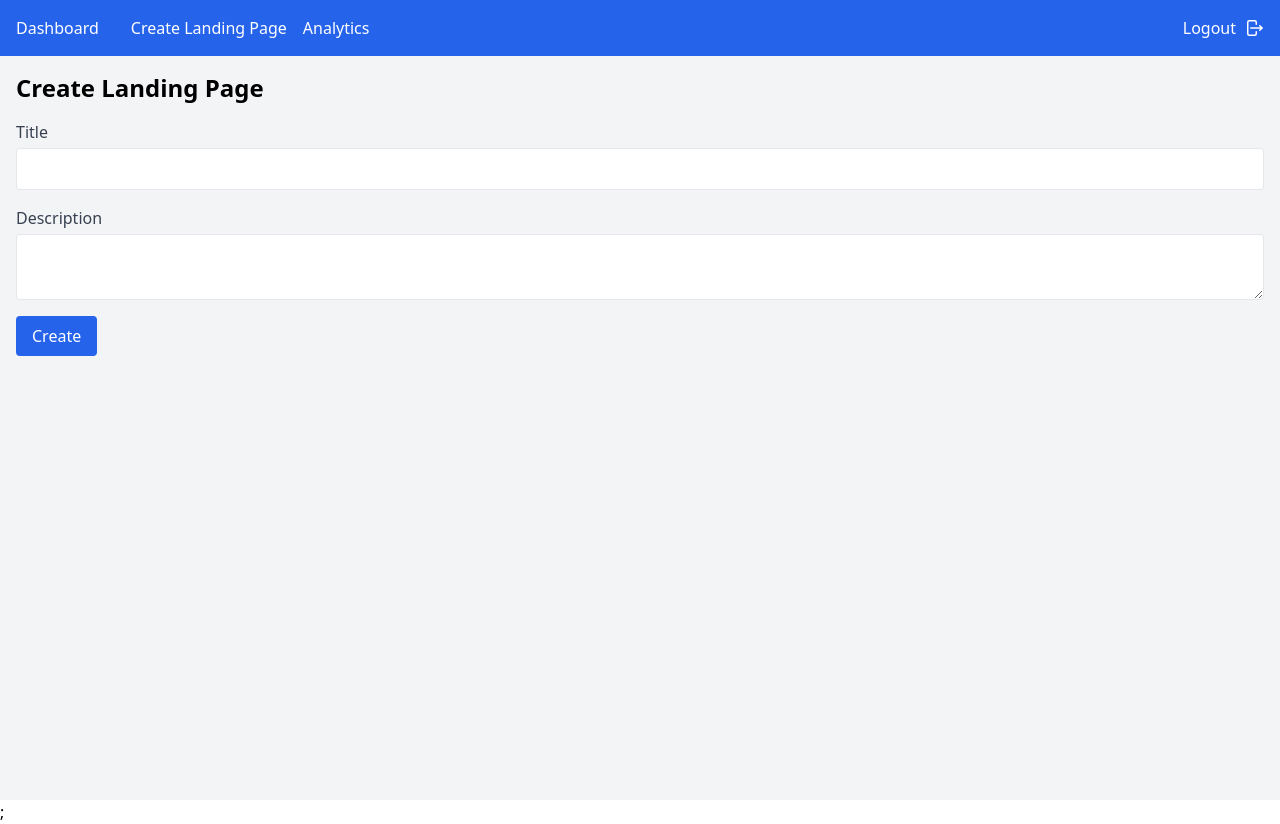
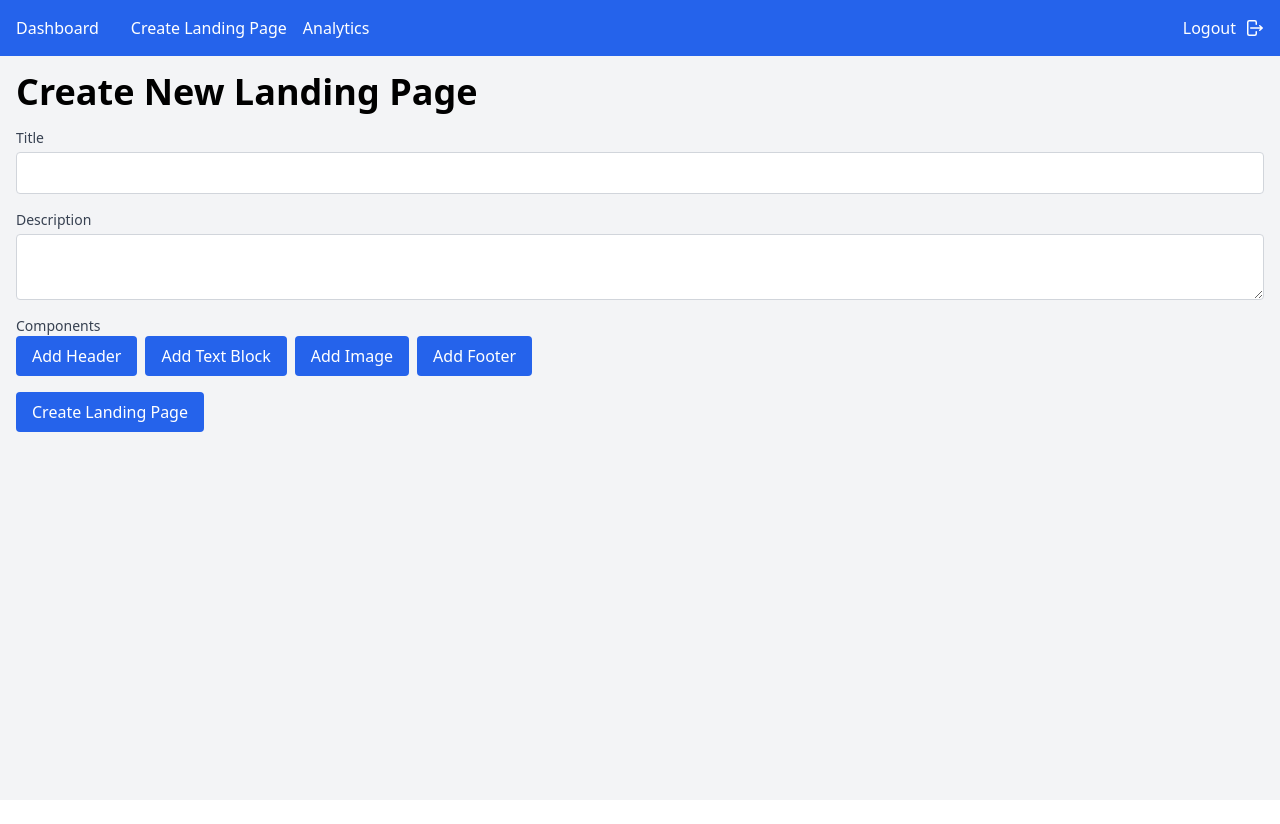
Before and after one commit to Durgesh2601/landing-page-dashboard, a Next.js app: page /create in a window 1280 px wide. After the commit the page ends 800 px from the top, so only its background shows below. Built offline with nearby package versions, Linux system fonts and the light colour scheme; sample sign-in values are in the browser's storage.

Commit message:
feat: create landing page

```diff
--- /dev/null
+++ b/src/constants/index.ts
@@ -0,0 +1,4 @@
+export const LANDING_PAGE_STATUS = {
+  DRAFT: "draft",
+  LIVE: "live",
+};
--- a/src/context/AuthContext.tsx
+++ b/src/context/AuthContext.tsx
@@ -1,4 +1,3 @@
-// context/AuthContext.tsx
 import {
   createContext,
   useContext,
--- /dev/null
+++ b/src/context/LandingPageContext.tsx
@@ -0,0 +1,46 @@
+import { createContext, useContext, useState, ReactNode } from "react";
+import { LANDING_PAGE_STATUS } from "@/constants";
+
+const { DRAFT, LIVE } = LANDING_PAGE_STATUS;
+
+interface LandingPage {
+  id: number;
+  title: string;
+  description: string;
+  components: Array<{ type: string; content: string }>;
+  status: string | typeof DRAFT | typeof LIVE;
+}
+
+interface LandingPageContextType {
+  landingPages: LandingPage[];
+  addLandingPage: (page: LandingPage) => void;
+}
+
+const LandingPageContext = createContext<LandingPageContextType | undefined>(
+  undefined
+);
+
+export const LandingPageProvider = ({ children }: { children: ReactNode }) => {
+  const [landingPages, setLandingPages] = useState<LandingPage[]>([]);
+
+  const addLandingPage = (page: LandingPage) => {
+    setLandingPages([
+      ...landingPages,
+      { ...page, id: landingPages.length + 1 },
+    ]);
+  };
+
+  return (
+    <LandingPageContext.Provider value={{ landingPages, addLandingPage }}>
+      {children}
+    </LandingPageContext.Provider>
+  );
+};
+
+export const useLandingPage = () => {
+  const context = useContext(LandingPageContext);
+  if (!context) {
+    throw new Error("useLandingPage must be used within a LandingPageProvider");
+  }
+  return context;
+};
--- a/src/pages/_app.tsx
+++ b/src/pages/_app.tsx
@@ -1,6 +1,7 @@
 import { useRouter } from "next/router";
 import { useEffect } from "react";
 import { AuthProvider } from "@/context/AuthContext";
+import { LandingPageProvider } from "@/context/LandingPageContext";
 import "../styles/globals.css";
 
 function MyApp({
@@ -21,7 +22,9 @@ function MyApp({
 
   return (
     <AuthProvider>
-      <Component {...pageProps} />;
+      <LandingPageProvider>
+        <Component {...pageProps} />
+      </LandingPageProvider>
     </AuthProvider>
   );
 }
--- a/src/pages/create.tsx
+++ b/src/pages/create.tsx
@@ -1,50 +1,128 @@
-import { useState } from 'react';
-import { useRouter } from 'next/router';
-import Layout from '../components/Layout';
+import { useState } from "react";
+import { useRouter } from "next/router";
+import Layout from "../components/Layout";
+import { useLandingPage } from "@/context/LandingPageContext";
 
 const Create = () => {
+  const { addLandingPage } = useLandingPage();
   const router = useRouter();
-  const [title, setTitle] = useState('');
-  const [description, setDescription] = useState('');
 
-  const createPage = () => {
-    const newPage = {
-      id: Date.now().toString(),
-      title,
-      description,
-      status: 'Draft',
-      components: [],
-    };
+  const [title, setTitle] = useState("");
+  const [description, setDescription] = useState("");
+  const [components, setComponents] = useState<
+    Array<{ type: string; content: string }>
+  >([]);
 
-    const pages = JSON.parse(localStorage.getItem('landingPages') || '[]');
-    pages.push(newPage);
-    localStorage.setItem('landingPages', JSON.stringify(pages));
+  const handleAddComponent = (type: string) => {
+    setComponents([...components, { type, content: "" }]);
+  };
 
-    router.push('/');
+  const handleChangeComponentContent = (index: number, content: string) => {
+    const updatedComponents = components.map((component, i) =>
+      i === index ? { ...component, content } : component
+    );
+    setComponents(updatedComponents);
+  };
+
+  const handleSubmit = (e: React.FormEvent) => {
+    e.preventDefault();
+    const newPage = { title, description, components, status: "Draft", id: 0 };
+    addLandingPage(newPage);
+    router.push("/dashboard");
   };
 
   return (
     <Layout>
-      <h1 className="text-2xl font-bold mb-4">Create Landing Page</h1>
-      <form onSubmit={(e) => { e.preventDefault(); createPage(); }}>
+      <h1 className="text-4xl font-bold">Create New Landing Page</h1>
+      <form onSubmit={handleSubmit} className="mt-4">
         <div className="mb-4">
-          <label className="block text-gray-700">Title</label>
+          <label
+            htmlFor="title"
+            className="block text-sm font-medium text-gray-700"
+          >
+            Title
+          </label>
           <input
+            id="title"
             type="text"
             value={title}
             onChange={(e) => setTitle(e.target.value)}
-            className="mt-1 block w-full p-2 border rounded"
+            required
+            className="block w-full p-2 mt-1 border border-gray-300 rounded"
           />
         </div>
         <div className="mb-4">
-          <label className="block text-gray-700">Description</label>
+          <label
+            htmlFor="description"
+            className="block text-sm font-medium text-gray-700"
+          >
+            Description
+          </label>
           <textarea
+            id="description"
             value={description}
             onChange={(e) => setDescription(e.target.value)}
-            className="mt-1 block w-full p-2 border rounded"
+            required
+            className="block w-full p-2 mt-1 border border-gray-300 rounded"
           />
         </div>
-        <button type="submit" className="px-4 py-2 bg-blue-600 text-white rounded">Create</button>
+        <div className="mb-4">
+          <label className="block text-sm font-medium text-gray-700">
+            Components
+          </label>
+          <div className="flex space-x-2">
+            <button
+              type="button"
+              onClick={() => handleAddComponent("Header")}
+              className="px-4 py-2 bg-blue-600 text-white rounded"
+            >
+              Add Header
+            </button>
+            <button
+              type="button"
+              onClick={() => handleAddComponent("Text Block")}
+              className="px-4 py-2 bg-blue-600 text-white rounded"
+            >
+              Add Text Block
+            </button>
+            <button
+              type="button"
+              onClick={() => handleAddComponent("Image")}
+              className="px-4 py-2 bg-blue-600 text-white rounded"
+            >
+              Add Image
+            </button>
+            <button
+              type="button"
+              onClick={() => handleAddComponent("Footer")}
+              className="px-4 py-2 bg-blue-600 text-white rounded"
+            >
+              Add Footer
+            </button>
+          </div>
+        </div>
+        {components.map((component, index) => (
+          <div key={index} className="mb-4">
+            <label className="block text-sm font-medium text-gray-700">
+              {component.type}
+            </label>
+            <input
+              type="text"
+              value={component.content}
+              onChange={(e) =>
+                handleChangeComponentContent(index, e.target.value)
+              }
+              required
+              className="block w-full p-2 mt-1 border border-gray-300 rounded"
+            />
+          </div>
+        ))}
+        <button
+          type="submit"
+          className="px-4 py-2 bg-blue-600 text-white rounded"
+        >
+          Create Landing Page
+        </button>
       </form>
     </Layout>
   );
```
